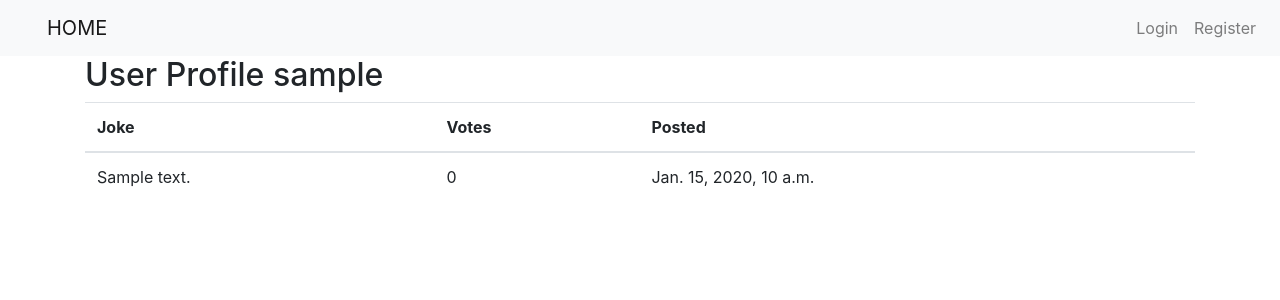
After one commit to dina00/nokat-django, a Django app: page /nokat/user_profile/1 in a window 1280 px wide. The commit adds this page. Shown: the top 300 px of the page. Run offline with Django 3.2, Linux system fonts and the light colour scheme; tables that the repository leaves empty hold one stand-in row (values such as "Sample post"); some libraries are stand-ins or nearby versions.

Commit message:
view user profile

```diff
--- /dev/null
+++ b/nokat_app/templates/user_profile.html
@@ -0,0 +1,33 @@
+<!DOCTYPE html>
+{% extends "master.html" %}
+{% load my_extras %}
+  {% block body_block %}
+
+    <h2>User Profile {{posts.0.user}}</h2>
+    <!--message flashing-->
+
+    <div class="info">
+
+      {% csrf_token %}
+      {% if posts %}
+
+      <table class="table">
+        <thead>
+          <th scope="col">Joke</th>
+          <th scope="col">Votes</th>
+          <th scope="col">Posted</th>
+        </thead>
+        {% for i in posts reversed %}
+
+        <tr>
+          <td scope="row">{{i.content}}</td>
+          <td scope="row">{{i.number_of_upvotes|subtract:i.number_of_downvotes}}</td>
+          <td scope="row">{{i.timestamp}}</td>
+        </tr>
+        {% endfor %}
+
+        {% endif %}
+</table>
+
+
+      {% endblock %}
--- a/nokat_app/urls.py
+++ b/nokat_app/urls.py
@@ -11,4 +11,5 @@ urlpatterns = [
             path('reply/<int:id>', views.reply, name='reply'),
             path('upvote/<int:id>', views.upvote, name='upvote'),
             path('downvote/<int:id>', views.downvote, name='downvote'),
+            path('user_profile/<int:id>', views.user_profile, name='user_profile'),
         ]
--- a/nokat_app/views.py
+++ b/nokat_app/views.py
@@ -117,3 +117,9 @@ def downvote(request,id):
             post.downvote.add(user)
 
     return redirect('index')
+
+
+def user_profile(request, id):
+    posts=Post.objects.filter(user__id=id).annotate(number_of_upvotes=Count('upvote',distinct=True)).annotate(number_of_downvotes=Count('downvote',distinct=True))
+
+    return render(request, 'user_profile.html', {'posts': posts})
```
Also changed, not shown: nokat_app/templates/index.html (+3 -4 lines).
